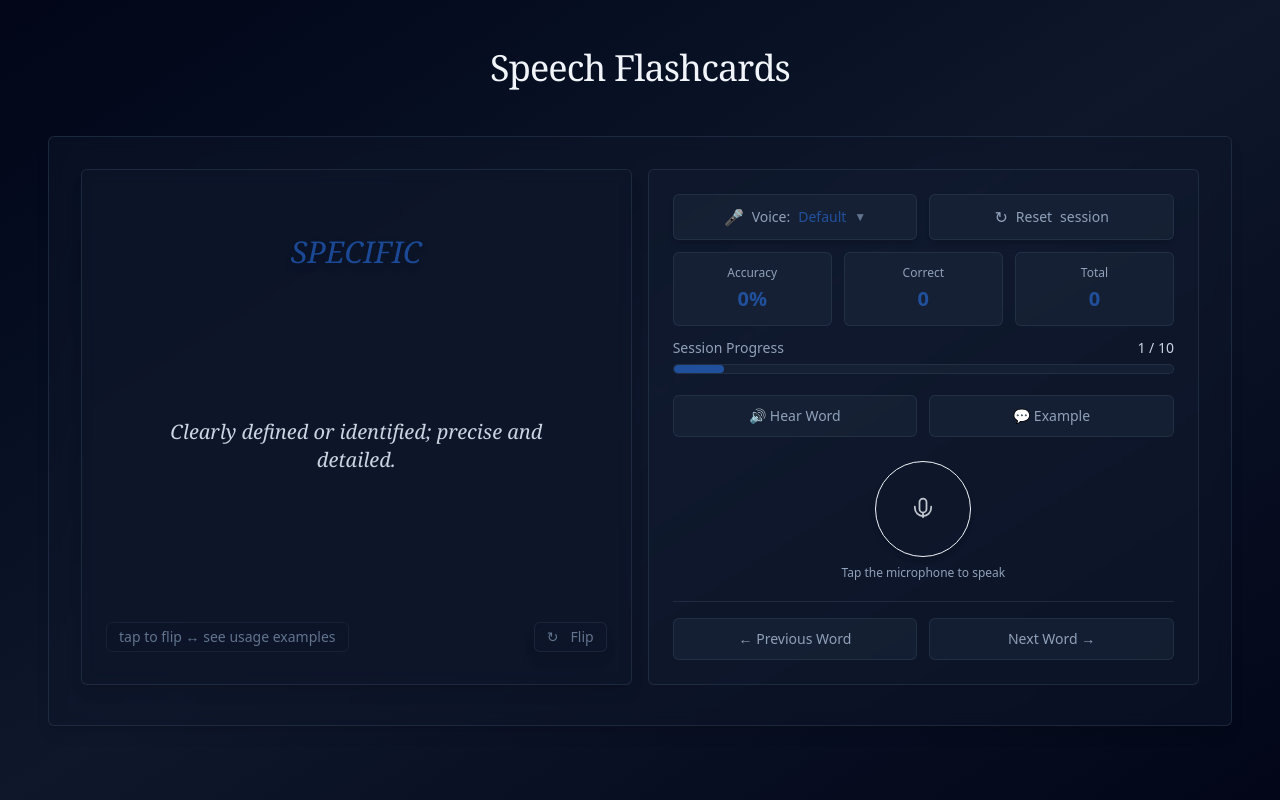
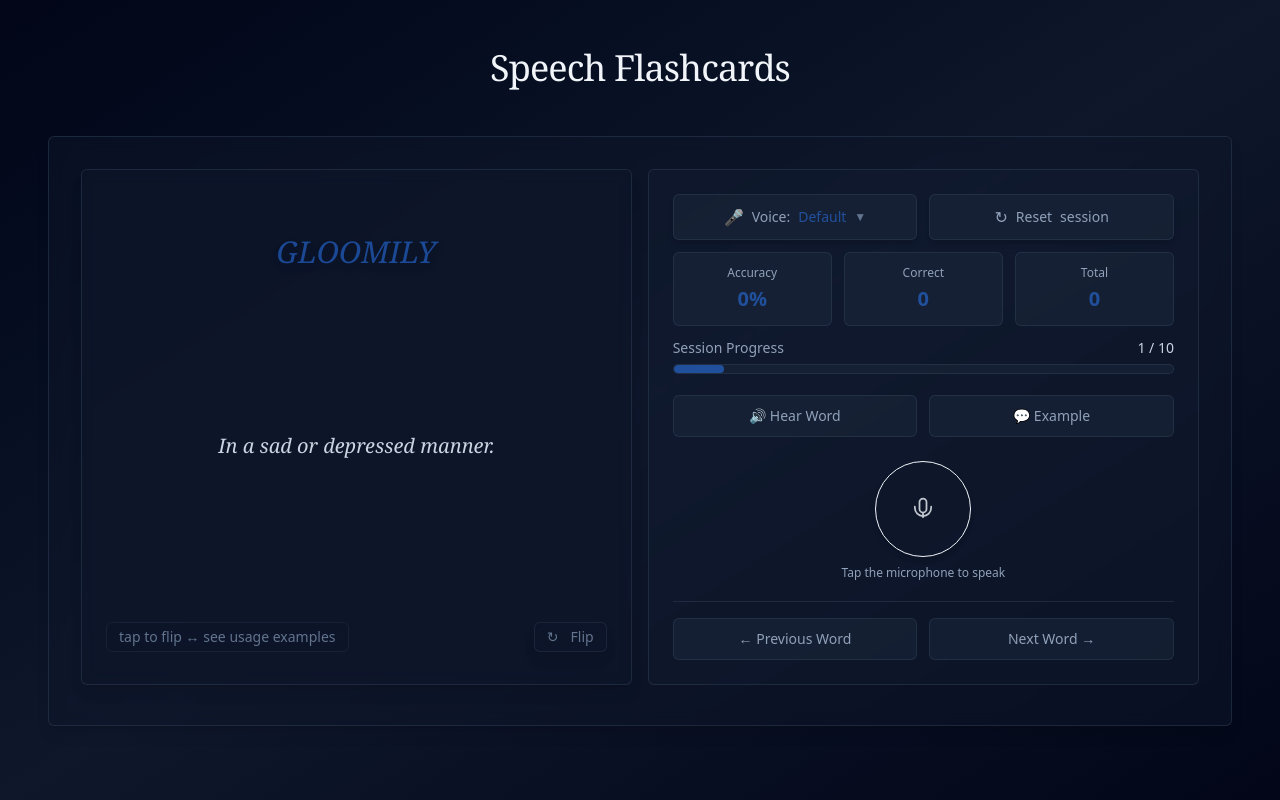
Before and after one commit to deregowskipiotr/pronunciation-app, a React (Vite) app: page / in a window 1280 px wide. Built offline with nearby package versions, Linux system fonts and the light colour scheme.

Commit message:
new words added

```diff
--- a/src/data/vocabulary.ts
+++ b/src/data/vocabulary.ts
@@ -6,90 +6,75 @@ import type { VocabularyWord } from "@/types";
 
 export const vocabularyWords: VocabularyWord[] = [
   {
-    id: 21,
-    word: "specific",
-    explanation: "Clearly defined or identified; precise and detailed.",
-    example:
-      "Please be more specific about your requirements so I can help you better.",
-    example1:
-      "The doctor gave specific instructions about when to take the medication.",
+    id: 1,
+    word: "gloomily",
+    explanation: "In a sad or depressed manner.",
+    example: "She looked gloomily at the rain outside.",
+    example1: "He sighed gloomily, contemplating the futility of his efforts."
   },
   {
-    id: 22,
-    word: "clothes",
-    explanation: "Items worn to cover the body; garments.",
-    example: "I need to buy new clothes for the job interview tomorrow.",
-    example1:
-      "The designer's clothes were featured in fashion magazines worldwide.",
+    id: 2,
+    word: "petrified",
+    explanation: "Extremely frightened; unable to move.",
+    example: "The child was petrified of the big dog.",
+    example1: "She stood petrified, her heart racing in the face of imminent danger."
   },
   {
-    id: 23,
-    word: "picture",
-    explanation:
-      "A visual representation created using paint, photography, or other methods.",
-    example: "Let me take a picture of the beautiful sunset.",
-    example1:
-      "The artist's picture captured the raw emotion of the moment perfectly.",
+    id: 3,
+    word: "to dither",
+    explanation: "To hesitate or be indecisive.",
+    example: "He started to dither about which shirt to wear.",
+    example1: "The committee continued to dither, exacerbating the crisis."
   },
   {
-    id: 24,
-    word: "vegetable",
-    explanation:
-      "A plant or part of a plant used as food, typically savory rather than sweet.",
-    example: "You should eat at least five portions of vegetables every day.",
-    example1: "The restaurant sources its vegetables from local organic farms.",
+    id: 4,
+    word: "to no avail",
+    explanation: "Without success.",
+    example: "I tried to fix it, but to no avail.",
+    example1: "Their diplomatic efforts proved to no avail amid escalating tensions."
   },
   {
-    id: 25,
-    word: "suite",
-    explanation:
-      "A set of rooms designed for a particular purpose, or a set of matching furniture.",
-    example: "We booked a suite at the hotel for our anniversary weekend.",
-    example1:
-      "The software suite includes programs for word processing, spreadsheets, and presentations.",
+    id: 5,
+    word: "to coin",
+    explanation: "To invent a new word or phrase.",
+    example: "She likes to coin funny names for her pets.",
+    example1: "The author coined the term to describe modern alienation."
   },
   {
-    id: 26,
-    word: "entrepreneur",
-    explanation:
-      "A person who organizes and operates a business, taking on financial risk.",
-    example:
-      "She's a young entrepreneur who started her own tech company at age 22.",
-    example1:
-      "The entrepreneur pitched her innovative idea to several investors.",
+    id: 6,
+    word: "plight",
+    explanation: "A difficult or dangerous situation.",
+    example: "The plight of homeless people is sad.",
+    example1: "The refugees' plight highlighted systemic failures in aid distribution."
   },
   {
-    id: 27,
-    word: "height",
-    explanation: "The measurement of how tall a person or object is.",
-    example: "What's the height of that building? It looks enormous.",
-    example1: "The athlete's height gave him an advantage in basketball.",
+    id: 7,
+    word: "to flit",
+    explanation: "To move quickly from place to place.",
+    example: "Butterflies flit from flower to flower.",
+    example1: "Thoughts flitted through her mind as she pondered the proposal."
   },
   {
-    id: 28,
-    word: "queue",
-    explanation: "A line of people or vehicles waiting for something.",
-    example: "There was a long queue outside the cinema for the new movie.",
-    example1:
-      "Customers joined the virtual queue online before the product launch.",
+    id: 8,
+    word: "affluent",
+    explanation: "Wealthy; having plenty of money.",
+    example: "They live in an affluent neighborhood.",
+    example1: "Affluent suburbs often boast superior amenities and schools."
   },
   {
-    id: 29,
-    word: "almond",
-    explanation:
-      "An edible oval nut with a hard shell, or the tree that produces it.",
-    example: "Would you like some almond milk in your coffee?",
-    example1: "The cake was decorated with sliced almonds and fresh berries.",
+    id: 9,
+    word: "the world is (one's) oyster",
+    explanation: "The world is full of opportunities.",
+    example: "With your skills, the world is your oyster.",
+    example1: "Having graduated top of her class, the world was her oyster."
   },
   {
-    id: 30,
-    word: "comfortable",
-    explanation:
-      "Providing physical ease and relaxation; free from stress or discomfort.",
-    example: "These shoes are very comfortable for walking long distances.",
-    example1:
-      "She felt comfortable enough with the team to share her honest opinion.",
-  },
+    id: 10,
+    word: "magnitude",
+    explanation: "Great size, extent, or importance.",
+    example: "The magnitude of the problem is huge.",
+    example1: "The scandal's magnitude threatened to topple the government."
+  }
 ];
 
 
```
